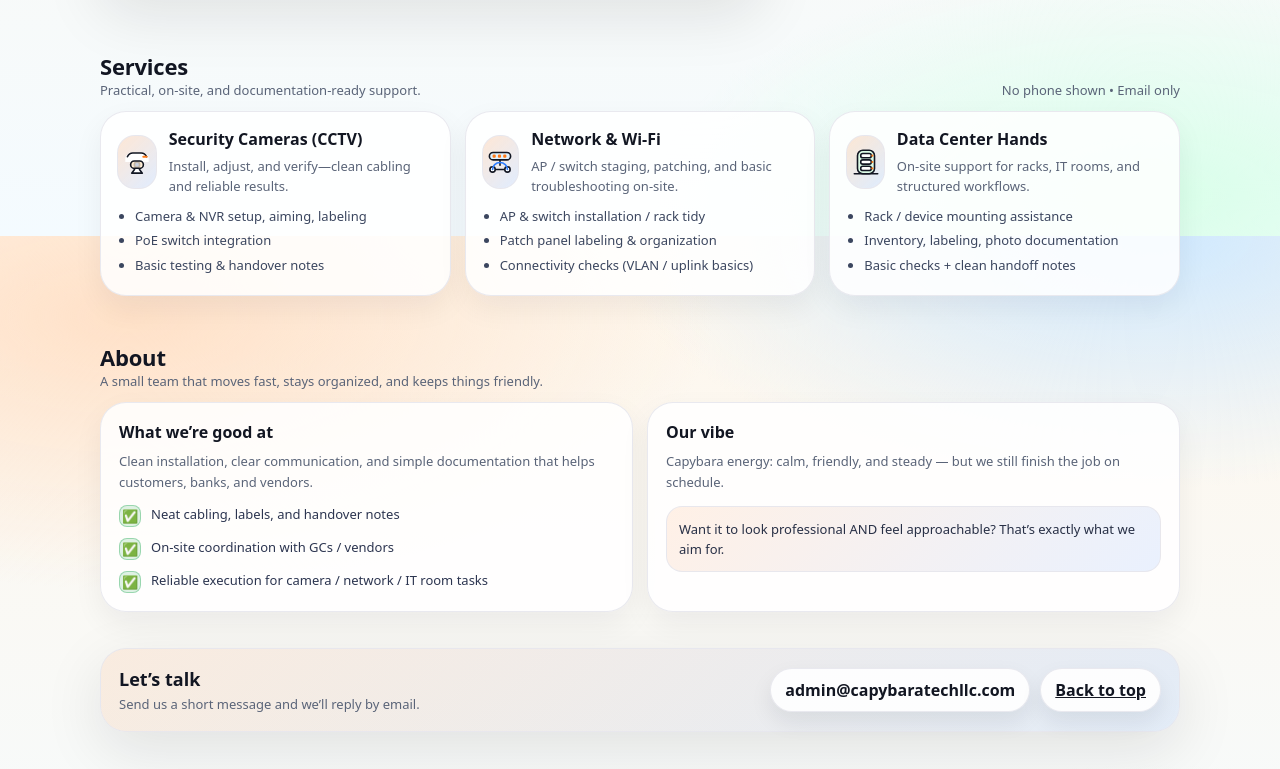
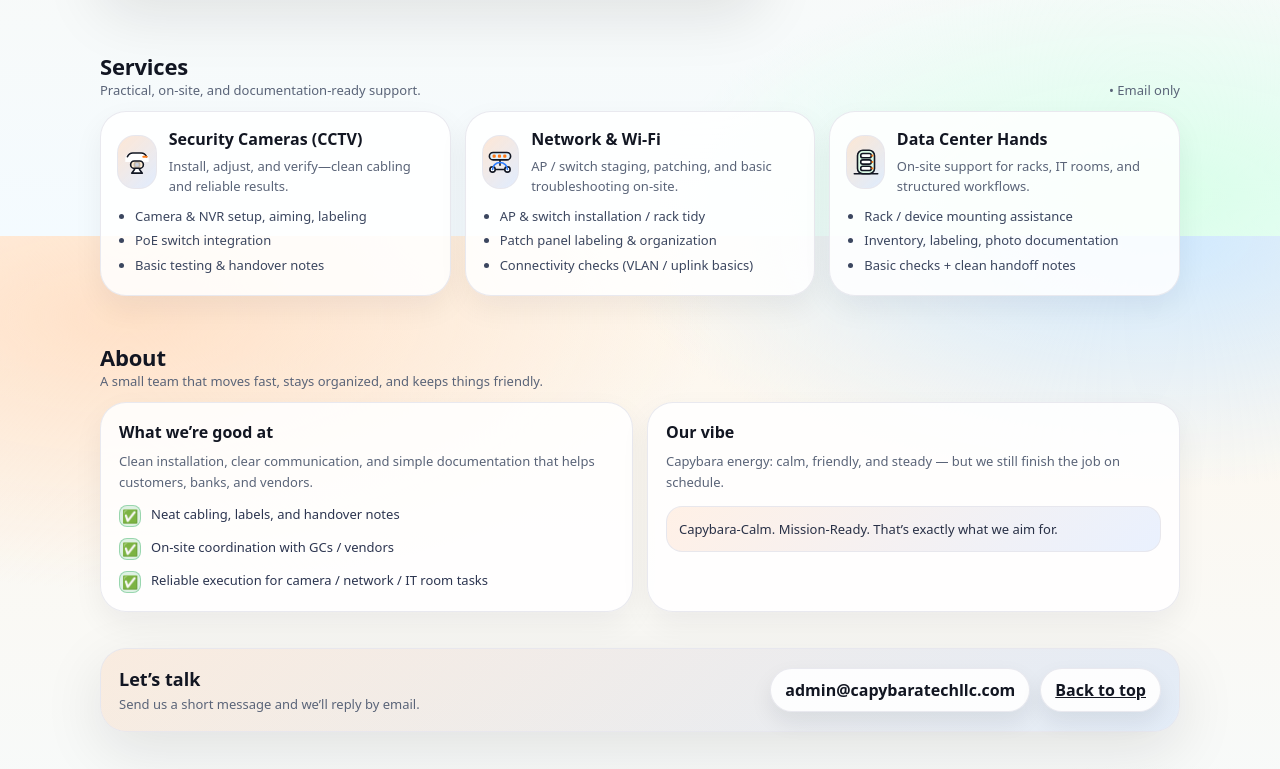
Before and after one commit to capybaratechllc/capybaratechllc.github.io, a plain HTML site: page index.html in a window 1280 px wide. Shown: the part 564-1333 px from the top of the page. Drawn offline with Linux system fonts and the light colour scheme.

Commit message:
Update index.html

```diff
--- a/index.html
+++ b/index.html
@@ -582,7 +582,7 @@
         quickSub: "Cameras • AP/Switch • Cabling • Rack/IT room support • Data center hands",
         svcTitle: "Services",
         svcDesc: "Practical, on-site, and documentation-ready support.",
-        svcNote: "No phone shown • Email only",
+        svcNote: "• Email only",
         s1h: "Security Cameras (CCTV)",
         s1p: "Install, adjust, and verify—clean cabling and reliable results.",
         s1ul: [
@@ -613,7 +613,7 @@
         aboutC3: "Reliable execution for camera / network / IT room tasks",
         aboutH2: "Our vibe",
         aboutP2: "Capybara energy: calm, friendly, and steady — but we still finish the job on schedule.",
-        aboutBubble: "Want it to look professional AND feel approachable? That’s exactly what we aim for.",
+        aboutBubble: "Capybara-Calm. Mission-Ready. That’s exactly what we aim for.",
         contactTitle: "Let’s talk",
         contactSub: "Send us a short message and we’ll reply by email.",
         backTop: "Back to top",
@@ -640,7 +640,7 @@
         quickSub: "摄像头 • AP/交换机 • 布线 • 机房/机柜支持 • 数据中心现场协助",
         svcTitle: "服务内容",
         svcDesc: "偏落地的现场服务，适合交付与验收。",
-        svcNote: "不展示电话 • 仅邮箱联系",
+        svcNote: "• 邮箱联系",
         s1h: "安防摄像头（CCTV）",
         s1p: "安装、调整、验证；走线整洁，结果可靠。",
         s1ul: [
@@ -671,7 +671,7 @@
         aboutC3: "摄像头/网络/机房任务执行稳定可靠",
         aboutH2: "我们的风格",
         aboutP2: "水豚气质：稳、友好、不焦虑；但交付依然按期完成。",
-        aboutBubble: "你想要“专业+不冷冰冰”的官网风格？这就是我们想传达的。",
+        aboutBubble: "水豚式稳稳交付,这就是我们想传达的。",
         contactTitle: "联系我",
         contactSub: "发一封简短邮件，我们会尽快回复。",
         backTop: "返回顶部",
```
